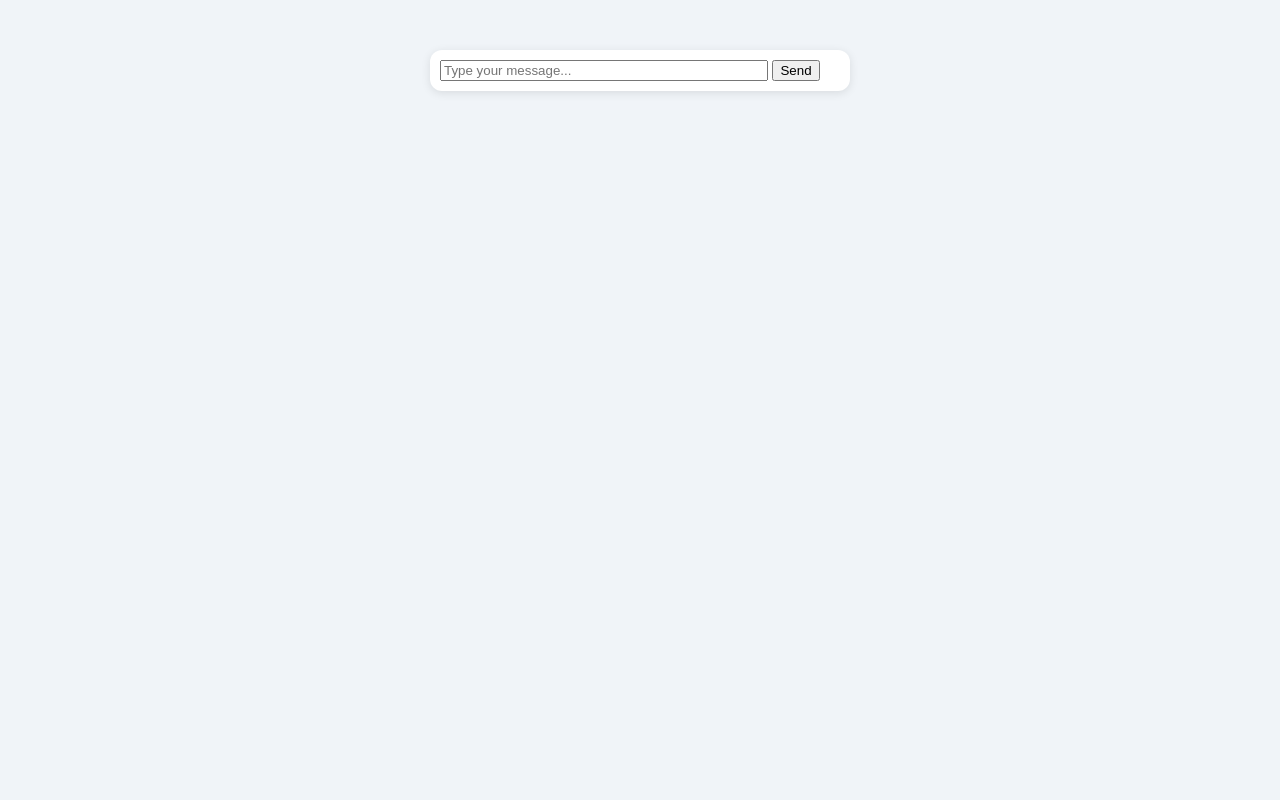
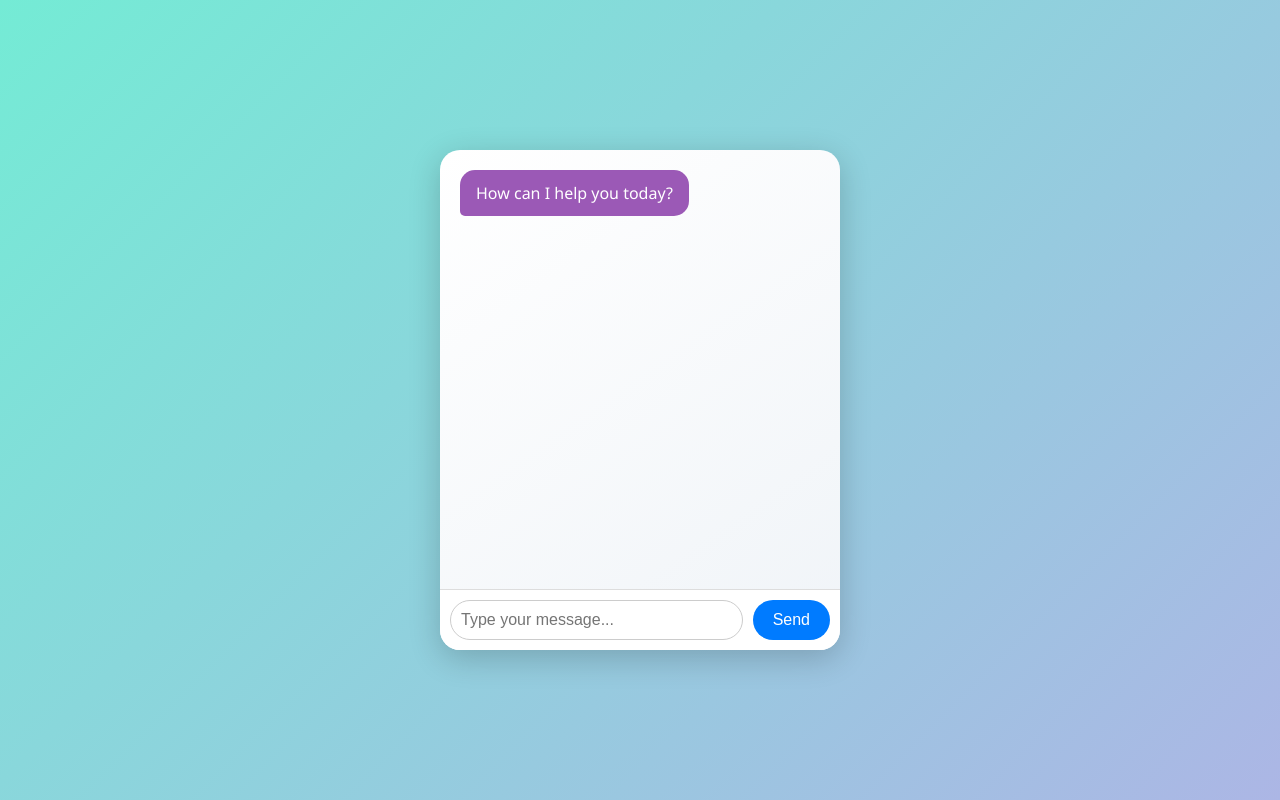
Before and after one commit to jiyashah-1804/chatbot, a plain HTML site: page index.html in a window 1280 px wide. Drawn offline with Linux system fonts and the light colour scheme.

Commit message:
Update index.html

```diff
--- a/index.html
+++ b/index.html
@@ -1,53 +1,195 @@
 <!DOCTYPE html>
-<html>
+<html lang="en">
 <head>
+  <meta charset="UTF-8">
+  <meta name="viewport" content="width=device-width, initial-scale=1.0">
   <title>Airbnb Chatbot</title>
   <style>
-    body { font-family: Arial; background: #f0f4f8; }
-    #chatbox { width: 400px; margin: 50px auto; padding: 10px; border-radius: 12px; background: white; box-shadow: 0 2px 10px rgba(0,0,0,0.1); }
-    .msg { padding: 8px 12px; margin: 6px 0; border-radius: 10px; max-width: 80%; }
-    .user { background: #007bff; color: white; margin-left: auto; }
-    .bot { background: #e5e5ea; color: black; margin-right: auto; }
+    body {
+      font-family: 'Segoe UI', Arial, sans-serif;
+      background: linear-gradient(135deg, #74ebd5, #acb6e5);
+      margin: 0;
+      display: flex;
+      justify-content: center;
+      align-items: center;
+      min-height: 100vh;
+    }
+    #chatbox {
+      width: 90%;
+      max-width: 400px;
+      height: 500px;
+      background: linear-gradient(145deg, #ffffff, #f0f4f8);
+      border-radius: 20px;
+      box-shadow: 0 8px 32px rgba(0, 0, 0, 0.2);
+      display: flex;
+      flex-direction: column;
+      overflow: hidden;
+    }
+    #messages {
+      flex: 1;
+      padding: 20px;
+      overflow-y: auto;
+      display: flex;
+      flex-direction: column;
+      gap: 10px;
+    }
+    .msg {
+      padding: 12px 16px;
+      border-radius: 15px;
+      max-width: 75%;
+      line-height: 1.4;
+      word-wrap: break-word;
+      animation: slideIn 0.3s ease;
+    }
+    .user {
+      background: #007bff;
+      color: white;
+      align-self: flex-end;
+      border-bottom-right-radius: 5px;
+    }
+    .bot {
+      background: #9b59b6;
+      color: white;
+      align-self: flex-start;
+      border-bottom-left-radius: 5px;
+    }
+    .error {
+      background: #e74c3c;
+      color: white;
+      align-self: flex-start;
+      border-bottom-left-radius: 5px;
+    }
+    #input-container {
+      display: flex;
+      padding: 10px;
+      background: #fff;
+      border-top: 1px solid #ddd;
+    }
+    #userInput {
+      flex: 1;
+      padding: 10px;
+      border: 1px solid #ccc;
+      border-radius: 20px;
+      outline: none;
+      font-size: 16px;
+      margin-right: 10px;
+    }
+    #userInput:focus {
+      border-color: #007bff;
+      box-shadow: 0 0 5px rgba(0, 123, 255, 0.3);
+    }
+    button {
+      padding: 10px 20px;
+      background: #007bff;
+      color: white;
+      border: none;
+      border-radius: 20px;
+      cursor: pointer;
+      font-size: 16px;
+      transition: background 0.3s, transform 0.2s;
+    }
+    button:hover {
+      background: #0056b3;
+      transform: scale(1.05);
+    }
+    button:active {
+      transform: scale(0.95);
+    }
+    @keyframes slideIn {
+      from { opacity: 0; transform: translateY(10px); }
+      to { opacity: 1; transform: translateY(0); }
+    }
+    #messages::-webkit-scrollbar {
+      width: 8px;
+    }
+    #messages::-webkit-scrollbar-track {
+      background: #f0f4f8;
+    }
+    #messages::-webkit-scrollbar-thumb {
+      background: #007bff;
+      border-radius: 10px;
+    }
+    @media (max-width: 600px) {
+      #chatbox {
+        width: 95%;
+        height: 80vh;
+      }
+    }
   </style>
 </head>
 <body>
   <div id="chatbox">
     <div id="messages"></div>
-    <input id="userInput" type="text" placeholder="Type your message..." style="width: 80%">
+    <div id="input-container">
+      <input id="userInput" type="text" placeholder="Type your message..." autocomplete="off">
       <button onclick="handleSend()">Send</button>
+    </div>
   </div>
 
   <script>
+    // Function to display a bot message
+    function displayBotMessage(message) {
+      const messages = document.getElementById("messages");
+      const botDiv = document.createElement("div");
+      botDiv.className = "msg bot";
+      botDiv.textContent = message;
+      messages.appendChild(botDiv);
+      messages.scrollTop = messages.scrollHeight;
+    }
+
+    // Display initial message on page load
+    document.addEventListener("DOMContentLoaded", () => {
+      displayBotMessage("How can I help you today?");
+    });
+
     async function sendMessageToN8N(userMessage) {
+      try {
         const response = await fetch("https://n8n.bmvsi.in/webhook/airbnb-bot", {
           method: "POST",
           headers: { "Content-Type": "application/json" },
           body: JSON.stringify({ message: userMessage })
         });
 
-      // Try to read response
-      try {
+        if (!response.ok) {
+          console.error(`HTTP error: ${response.status} ${response.statusText}`);
+          return `⚠️ Server error: ${response.status}`;
+        }
+
         const data = await response.json();
         return data.reply || "No reply received.";
       } catch (err) {
+        console.error("Fetch error:", err.message);
         return "⚠️ Error connecting to bot.";
       }
     }
 
     async function handleSend() {
       const input = document.getElementById("userInput");
-      const userMessage = input.value;
-      input.value = "";
+      const messages = document.getElementById("messages");
+      const userMessage = input.value.trim();
+      if (!userMessage) return;
 
       // Show user message
-      document.getElementById("messages").innerHTML += `<div class="msg user">${userMessage}</div>`;
+      const userDiv = document.createElement("div");
+      userDiv.className = "msg user";
+      userDiv.textContent = userMessage;
+      messages.appendChild(userDiv);
+      input.value = "";
+      messages.scrollTop = messages.scrollHeight;
 
-      // Send to n8n
+      // Send to n8n and show bot reply
       const botReply = await sendMessageToN8N(userMessage);
+      const botDiv = document.createElement("div");
+      botDiv.className = botReply.startsWith("⚠️") ? "msg error" : "msg bot";
+      botDiv.textContent = botReply;
+      messages.appendChild(botDiv);
+      messages.scrollTop = messages.scrollHeight;
+    }
 
-      // Show bot reply
-      document.getElementById("messages").innerHTML += `<div class="msg bot">${botReply}</div>`;
-    }
+    // Allow sending message with Enter key
+    document.getElementById("userInput").addEventListener("keypress", (e) => {
+      if (e.key === "Enter") handleSend();
+    });
   </script>
 </body>
 </html>
```
Lines whose indentation alone changed are shown as unchanged.
